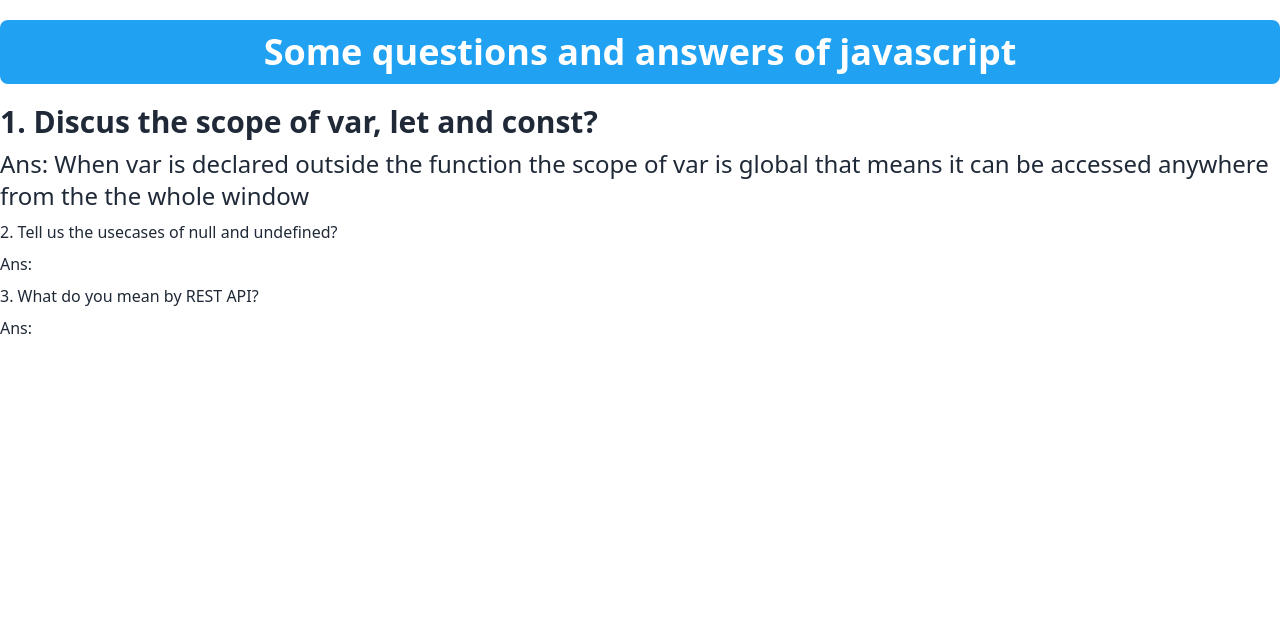
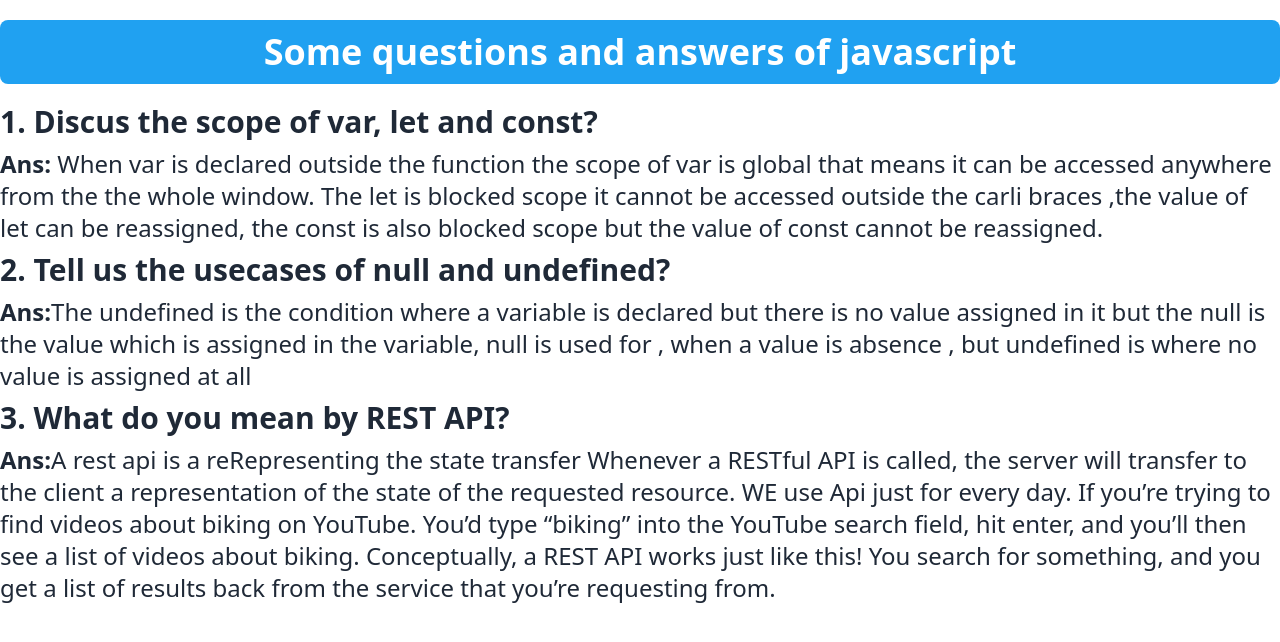
Before and after one commit to joy-mahmud/ph-tube, a plain HTML site: page questions.html in a window 1280 px wide. Drawn offline with nearby package versions, Linux system fonts and the light colour scheme.

Commit message:
final commit

```diff
--- a/questions.html
+++ b/questions.html
@@ -1,5 +1,6 @@
 <!DOCTYPE html>
 <html lang="en">
+
 <head>
     <meta charset="UTF-8">
     <meta name="viewport" content="width=device-width, initial-scale=1.0">
@@ -7,17 +8,31 @@
     <link href="https://cdn.jsdelivr.net/npm/daisyui@3.6.4/dist/full.css" rel="stylesheet" type="text/css" />
     <script src="https://cdn.tailwindcss.com"></script>
 </head>
+
 <body>
     <header class="container mx-auto text-center bg-[#20A1F1] text-white rounded-lg mt-5 p-3">
         <h3 class="text-4xl font-semibold">Some questions and answers of javascript</h3>
     </header>
     <main class="container mx-auto mt-5 space-y-2">
         <h3 class="text-3xl font-semibold">1. Discus the scope of var, let and const?</h3>
-        <p class="text-2xl font-normal"><span>Ans: When var is declared outside the function the scope of var is global that means it can be accessed anywhere from the the whole window </span></p>
-        <h3>2. Tell us the usecases of null and undefined?</h3>
-        <p><span>Ans:</span></p>
-        <h3>3. What do you mean by REST API?</h3>
-        <p><span>Ans:</span></p>
+        <p class="text-2xl font-normal"><span class="txt-[20px] font-bold">Ans:</span> When var is declared outside the function the scope of var is global
+                that means it can be accessed anywhere from the the whole window.
+            The let is blocked scope it cannot be accessed outside the carli braces ,the value of let can be reassigned, the const is also blocked scope but the value of const cannot be reassigned.
+
+            </span></p>
+        <h3 class="text-3xl font-semibold">2. Tell us the usecases of null and undefined?</h3>
+        <p class="text-2xl font-normal"><span class="txt-[20px] font-bold">Ans:</span>The undefined is the condition where a variable is declared but there is no value assigned in it
+                but the null is the value which is assigned in the variable, null is used for , when a value is absence
+                , but undefined is where no value is assigned at all</span></p>
+        <h3 class="text-3xl font-semibold">3. What do you mean by REST API?</h3>
+        <p class="text-2xl font-normal"><span class="txt-[20px] font-bold">Ans:</span>A rest api is a reRepresenting the state transfer
+            Whenever a RESTful API is called, the server will transfer to the client a representation of the state of
+            the requested resource.
+            WE  use Api just for every day. If you’re trying to find videos about biking on YouTube. You’d
+            type “biking” into the YouTube search field, hit enter, and you’ll then see a list of videos about biking.
+            Conceptually, a REST API works just like this! You search for something, and you get a list of results back
+            from the service that you’re requesting from.</p>
     </main>
 </body>
+
 </html>
```
Also changed, not shown: index.html (+1 -1 lines), js/index.js (+5 -11 lines).
